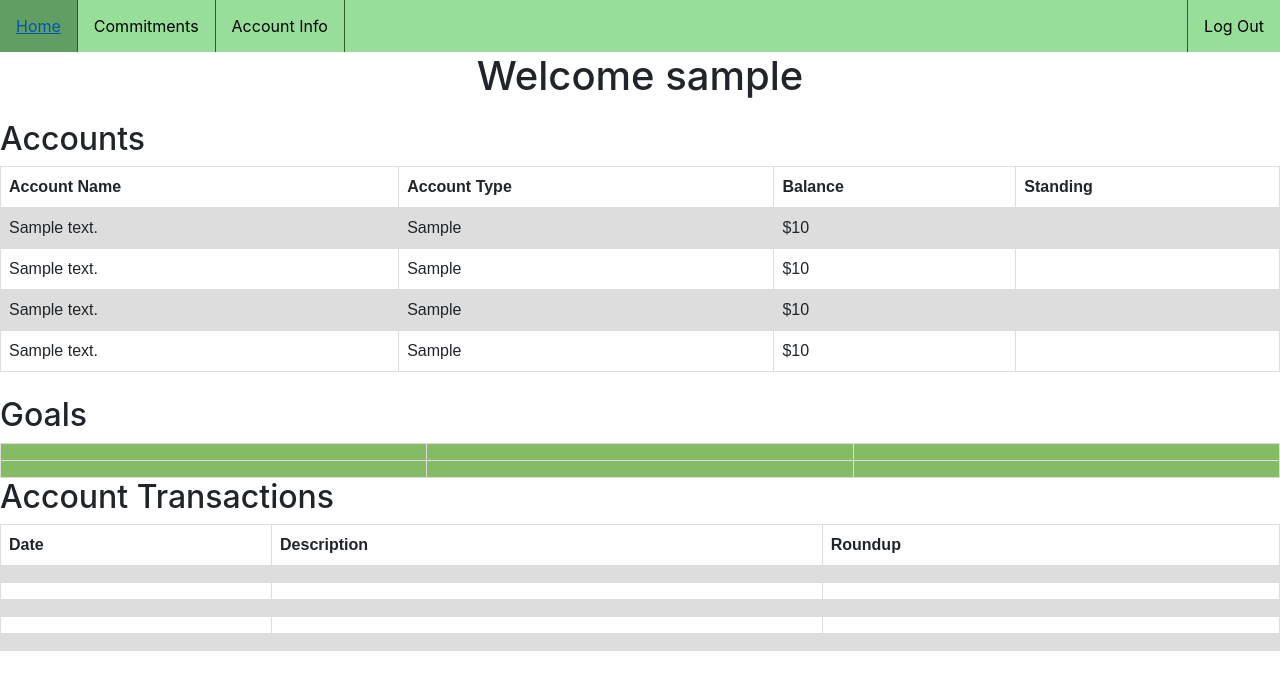
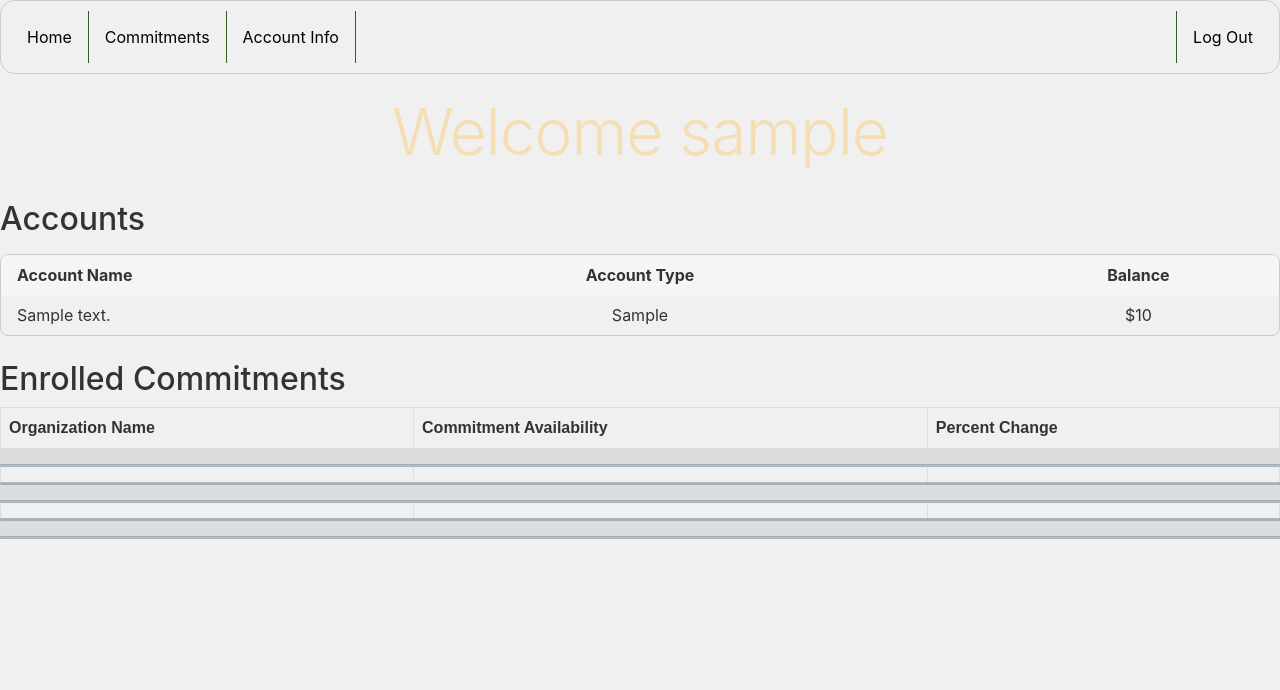
Before and after one commit to Thuroma/Hackathon_23_Niman-Nguyen-Long-Thoma, a Flask app: template templates/homepage.html in a window 1280 px wide. Shown: the top 690 px of the page. Run offline with Flask 2, Linux system fonts and the light colour scheme; the template is opened without the code that fills it: most values are stand-ins (such as "Sample title", 1, 10 or a date in 2020); lists and menus that the app fills with data are empty; some libraries are stand-ins or nearby versions.

Commit message:
for loop for accounts Info

```diff
--- a/static/style.css
+++ b/static/style.css
@@ -1,11 +1,11 @@
 .content {
-    max-width: 500px;
+    /* max-width: 500px;
     margin: 0 auto;
     background-color: rgb(182, 248, 226);
     padding: 20px;
     border-radius: 5px;
     box-shadow: 0px 0px 10px rgba(0, 0, 0, 0.2);
-    font-family: 'Segoe UI', Tahoma, Geneva, Verdana, sans-serif;
+    font-family: 'Segoe UI', Tahoma, Geneva, Verdana, sans-serif; */
 }
 
 h1 {
@@ -38,7 +38,7 @@ input[type="password"] {
 }
 
 input[type="submit"] {
-    background-color: #4CAF50;
+    background-color: #4caf50;
     color: white;
     border: none;
     border-radius: 5px;
@@ -52,14 +52,29 @@ input[type="submit"]:hover {
     background-color: #3e8e41;
 }
 
-
 /* Navigation bar */
 #navigation-bar {
-    background-color: #97df98;
+    /* background-color: #97df98;
+    list-style-type: none;
+    overflow: hidden;
+    margin: 0;
+    padding: 0; */
+
+    /*
+
+
+    */
+
+    /* background-color: #97df98; */
     list-style-type: none;
     overflow: hidden;
     margin: 0;
     padding: 0;
+    padding: 10px;
+    margin-bottom: 10px;
+    border-radius: 15px;
+    border: 1px solid #ccc;
+    font-size: px;
 }
 
 li {
@@ -76,9 +91,38 @@ li a {
     text-decoration: none;
 }
 
-li a:hover {
+/* #logout-button:hover{
+    background-color: #9b2f2f;
+    color: #fff;
+    transition: all 0.4s ease-in-out;
+    justify-content: center;
+    align-items: center;
+    cursor: pointer;
+    border-radius: 1rem;
+    transform: scale(0.9);
+    box-shadow: 0 3px 15px -2px #9b2f2f;
+} */
+
+#navigation-bar li a:hover {
+    /* background-color: rgb(97, 158, 99); */
+
     background-color: rgb(97, 158, 99);
+    color: #fff;
+    transition: all 0.4s ease-in-out;
+    justify-content: center;
+    align-items: center;
+    cursor: pointer;
+    border-radius: 0.5rem;
+    transform: scale(0.9);
+    box-shadow: 0 3px 15px -2px rgb(135, 195, 137);
+    text-decoration: none;
 }
+
+/* Let user know what tap they are visiting */
+/* .active, #navigation-bar li a:hover {
+    background-color: #666;
+    color: white;
+  } */
 
 li:last-child {
     border-right: none;
@@ -97,12 +141,111 @@ table {
     font-family: arial, sans-serif;
     border-collapse: collapse;
     width: 100%;
-  }
 
-  td, th {
+
+}
+
+td,
+th {
     border: 1px solid #dddddd;
     text-align: left;
     padding: 8px;
+}
+
+tr:nth-child(even) {
+    background-color: #dddddd;
+}
+
+.content {
+    background-color: #f7f7f7;
+    padding: 30px;
+    border-radius: 10px;
+    padding: 30px;
+    display: flex;
+    flex-direction: column;
+    justify-content: center;
+    align-items: center;
+    height: 100vh;
+}
+
+h1 {
+    color: #444444;
+    font-size: 2.5em;
+    margin-bottom: 20px;
+    text-align: center;
+}
+
+p {
+    color: #444444;
+    font-size: 1.25em;
+    margin-bottom: 30px;
+    text-align: center;
+}
+
+form {
+    display: flex;
+    flex-direction: column;
+    justify-content: center;
+    align-items: center;
+}
+
+label {
+    color: #444444;
+    font-size: 1.25em;
+    margin-bottom: 10px;
+    text-align: left;
+    width: 100%;
+}
+
+input {
+    border: none;
+    border-radius: 4px;
+    box-shadow: 0px 0px 4px rgba(0, 0, 0, 0.1);
+    font-size: 1.25em;
+    margin-bottom: 20px;
+    padding: 10px;
+    width: 100%;
+}
+
+.btn {
+    background-color: #1abc9c;
+    border: none;
+    border-radius: 4px;
+    color: #fff;
+    cursor: pointer;
+    font-size: 1.25em;
+    padding: 10px 20px;
+    text-transform: uppercase;
+}
+
+.btn:hover {
+    background-color: #16a085;
+}
+
+.error-message {
+    color: red;
+    font-size: 1.25em;
+    margin-bottom: 20px;
+    text-align: center;
+}
+
+body {
+    background-color: #f0f0f0;
+    color: #333;
+    line-height: 1.5;
+}
+
+
+td {
+    padding-left: 3%;
+    color: black;
+    padding: 5px 5px 5px;
+    /* margin: 50px 100px; */
+    margin: 100%;
+    width: auto;
+    padding-bottom: 10px;
+    margin-bottom: 10px;
+    border-bottom: rgb(112, 128, 144, 50%) solid;
   }
 
   tr:nth-child(even) {
@@ -112,3 +255,105 @@ table {
   .tables-div2 table tr{
     background-color: #85bb65;
   }
+
+  tr:hover {
+    box-shadow: 5px 10px 10px 10px rgb(0 0 0 / 10%);
+
+    font-size: 15px;
+    border-radius: 1rem;
+    background-color: rgb(241 245 249);
+    transition: all 0.3s ease-in-out;
+  }
+
+  .order-container {
+    margin: 0 auto;
+    max-width: 600px;
+    padding: 2rem;
+        height: 610px;
+      overflow: auto;
+  }
+
+
+  h1 {
+    font-size: 4rem;
+    font-weight: 300;
+    line-height: 6rem;
+    letter-spacing: -0.01562em;
+    color: wheat;
+  }
+  .order-container h1 {
+    text-align: center;
+
+  }
+
+  .sub-order-container {
+    margin-top: 2rem;
+    border: 2px solid #ccc;
+    border-radius: 0.5rem;
+    padding: 1rem;
+    background-color: gainsboro;
+  }
+
+  .order-label {
+    font-weight: bold;
+    font-size: 1.2rem;
+    margin-bottom: 1rem;
+  }
+
+  .item-container {
+    margin-top: 1rem;
+    border: 1px solid #ccc;
+    border-radius: 0.5rem;
+    overflow: hidden;
+  }
+
+  .item-header {
+    display: flex;
+    justify-content: space-between;
+    background-color: #f5f5f5;
+    padding: 0.5rem 1rem;
+    font-weight: bold;
+  }
+
+
+
+  .item-quantity,
+  .item-price {
+    width: 20%;
+    text-align: center;
+  }
+
+  .item-row {
+    display: flex;
+    justify-content: space-between;
+    align-items: center;
+    padding: 0.5rem 1rem;
+  }
+
+.item-row:hover {
+  box-shadow: 5px 10px 10px 10px rgb(0 0 0 / 10%);
+  /* font-size: 15px; */
+  background-color: rgb(241 245 249);
+  transition: all 0.3s ease-in-out;
+
+}
+
+  .item-desc,.item-name {
+    width: 20%;
+  }
+
+  .order-footer {
+    display: flex;
+    justify-content: space-between;
+    align-items: center;
+    margin-top: 1rem;
+  }
+
+  .order-number {
+    font-size: 1.2rem;
+  }
+
+  .order-total {
+    font-weight: bold;
+    font-size: 1.5rem;
+  }
--- a/templates/homepage.html
+++ b/templates/homepage.html
@@ -1,6 +1,4 @@
-{% extends "base.html" %}
-
-{% block content %}
+{% extends "base.html" %} {% block content %}
 <div class="navigation-bar">
   <ul id="navigation-bar">
     <li><a class="active" href="/homepage">Home</a></li>
@@ -10,75 +8,38 @@
   </ul>
 </div>
 
-
 <div class="homepage">
   <div class="welcome-div">
     <h1>Welcome {{ username }}</h1>
   </div>
   <div class="tables-div">
     <h2 class="table-header">Accounts</h2>
+
+    <div class="item-container">
+      <div class="item-header">
+        <div class="item-name">Account Name</div>
+        <div class="item-quantity">Account Type</div>
+        <div class="item-price">Balance</div>
+      </div>
+      {%for account in account_data%}
+      <div dense bordered padding class="rounded-borders item-row" id="test">
+        <div class="item-desc">{{ account['description'] }}</div>
+        <div class="item-quantity">{{ account['accountType'] }}</div>
+        <div class="item-price">${{ account['availableBalance'] }}</div>
+      </div>
+
+      {%endfor%}
+    </div>
+  </div>
+  <br />
+
+  <div class="tables-div">
+    <h2 class="table-header">Enrolled Commitments</h2>
     <table>
       <tr>
-    <th>Account Name</th>
-    <th>Account Type</th>
-    <th>Balance</th>
-    <th>Standing</th>
-  </tr>
-  <tr>
-    <!-- Demand Deposit Account (checking) -->
-    <td>{{ account_data[1]['description'] }}</td>
-    <td>{{ account_data[1]['accountType'] }}</td>
-    <td>${{ account_data[1]['availableBalance'] }}</td>
-    <td></td>
-  </tr>
-  <tr>
-    <!-- Demand Deposit Account (checking) -->
-    <td>{{ account_data[3]['description'] }}</td>
-    <td>{{ account_data[3]['accountType'] }}</td>
-    <td>${{ account_data[3]['availableBalance'] }}</td>
-    <td></td>
-  </tr>
-  <tr>
-    <!-- Savings Account -->
-    <td>{{ account_data[2]['description'] }}</td>
-    <td>{{ account_data[2]['accountType'] }}</td>
-    <td>${{ account_data[2]['availableBalance'] }}</td>
-    <td></td>
-  </tr>
-  <tr>
-    <!-- Consumer Credit Card -->
-    <td>{{ account_data[0]['description'] }}</td>
-    <td>{{ account_data[0]['accountType'] }}</td>
-    <td>${{ account_data[0]['currentBalance'] }}</td>
-    <td></td>
-  </tr>
-</table>
-</div>
-<br>
-
-<div class="tables-div2">
-  <h2 class="table-header">Goals</h2>
-  <table>
-      <tr>
-        <th></th>
-        <th></th>
-        <th></th>
-      </tr>
-      <tr>
-        <td></td>
-        <td></td>
-        <td></td>
-      </tr>
-    </table>
-</div>
-
-<div class="tables-div">
-    <h2 class="table-header">Account Transactions</h2>
-    <table>
-        <tr>
-          <th>Date</th>
-          <th>Description</th>
-          <th>Roundup</th>
+        <th>Organization Name</th>
+        <th>Commitment Availability</th>
+        <th>Percent Change</th>
       </tr>
       <tr>
         <td></td>
@@ -107,11 +68,13 @@
       </tr>
     </table>
   </div>
-
 </div>
 
 <script>
   var username = document.getElementById("username").value;
+  document.getElementById("test").onclick = function(){
+    alert("you clicked me")
+  }
 </script>
 
 {% endblock %}
```
Also changed, not shown: templates/commitments.html (line endings or trailing spaces). Lines whose indentation alone changed are shown as unchanged.
